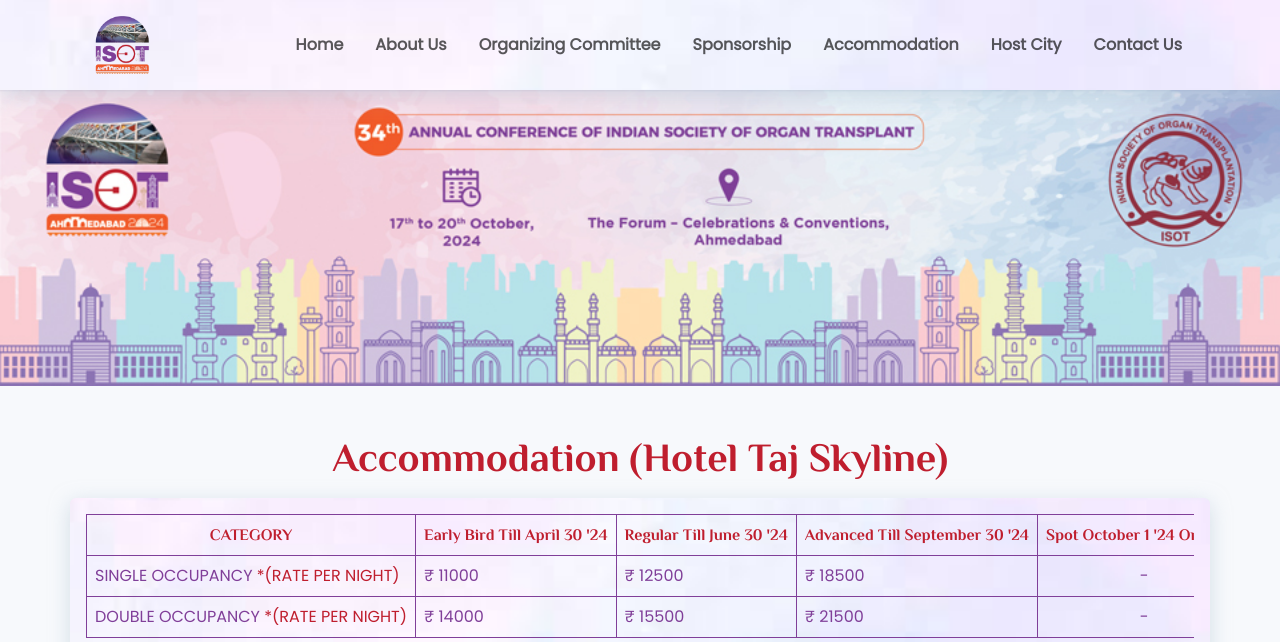
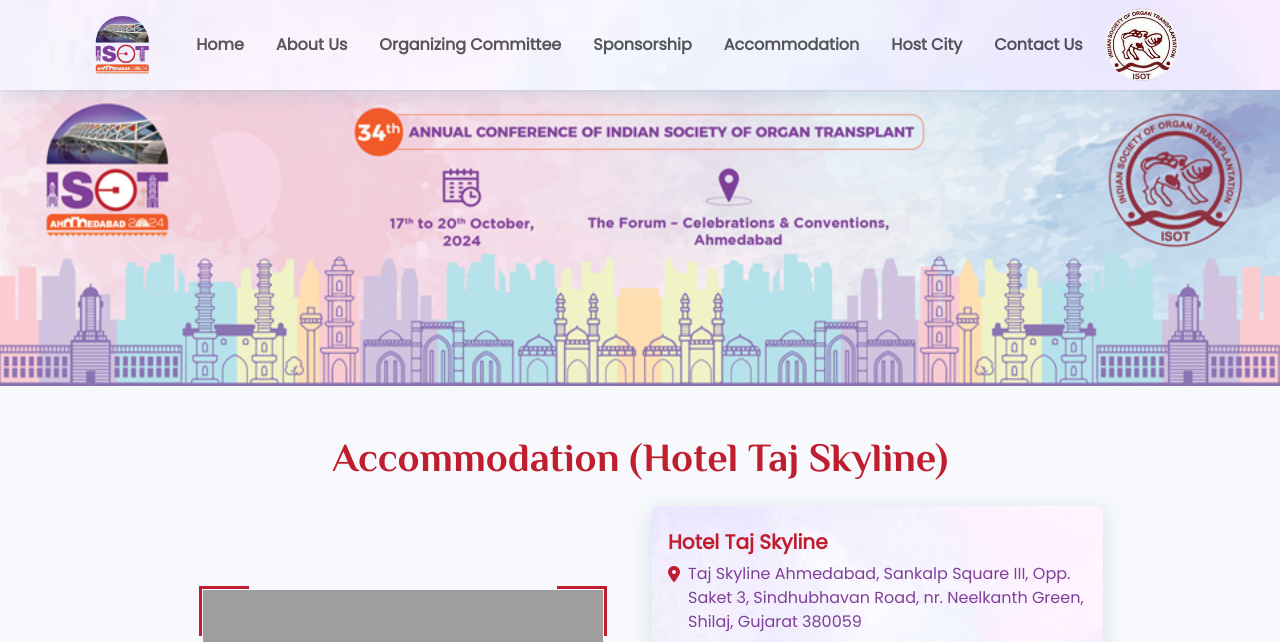
Before and after one commit to maharshi2583/isot, a PHP site: page /accommodation.php in a window 1280 px wide. Shown: the top 642 px of the page. Run offline with PHP 8.4, Linux system fonts and the light colour scheme; grey boxes are pictures that could not be loaded.

Commit message:
update website 13/4

```diff
--- a/aboutCity.php
+++ b/aboutCity.php
@@ -10,6 +10,9 @@
     <link rel="shortcut icon" href="imgs/logofavicon.jpg" type="image/x-icon">
     <link href="https://cdn.jsdelivr.net/npm/bootstrap@5.3.3/dist/css/bootstrap.min.css" rel="stylesheet"
         integrity="sha384-QWTKZyjpPEjISv5WaRU9OFeRpok6YctnYmDr5pNlyT2bRjXh0JMhjY6hW+ALEwIH" crossorigin="anonymous">
+    <link rel="stylesheet" href="https://cdnjs.cloudflare.com/ajax/libs/font-awesome/6.5.1/css/all.min.css"
+        integrity="sha512-DTOQO9RWCH3ppGqcWaEA1BIZOC6xxalwEsw9c2QQeAIftl+Vegovlnee1c9QX4TctnWMn13TZye+giMm8e2LwA=="
+        crossorigin="anonymous" referrerpolicy="no-referrer" />
     <link rel="stylesheet" href="scss/style.css">
 </head>
 
--- a/accommodation.php
+++ b/accommodation.php
@@ -11,6 +11,9 @@
     <link href="https://cdn.jsdelivr.net/npm/bootstrap@5.3.3/dist/css/bootstrap.min.css" rel="stylesheet"
         integrity="sha384-QWTKZyjpPEjISv5WaRU9OFeRpok6YctnYmDr5pNlyT2bRjXh0JMhjY6hW+ALEwIH" crossorigin="anonymous">
     <link rel="stylesheet" href="scss/style.css">
+    <link rel="stylesheet" href="https://cdnjs.cloudflare.com/ajax/libs/font-awesome/6.5.1/css/all.min.css"
+        integrity="sha512-DTOQO9RWCH3ppGqcWaEA1BIZOC6xxalwEsw9c2QQeAIftl+Vegovlnee1c9QX4TctnWMn13TZye+giMm8e2LwA=="
+        crossorigin="anonymous" referrerpolicy="no-referrer" />
 </head>
 
 <body>
@@ -21,10 +24,34 @@
     ?>
 
     <div class="container">
+        <div class="row justify-content-center my-5 align-items-center">
+            <h1 class="redtext fw-bold text-center mb-4 headingtext">Accommodation (Hotel Taj Skyline)</h1>
+            <div class="col-lg-5 d-flex justify-content-center align-items-center">
+                <div class="d-flex">
+                    <img src="https://q-xx.bstatic.com/xdata/images/hotel/max500/284736624.jpg?k=b0d30f56963afbd06434999733f60c76b05e463afe90176949a8b1dfcfe9b2af&o="
+                        class="img-fluid doctorimg" alt="">
+                </div>
+            </div>
+            <div class="col-lg-5 mt-5 mt-lg-0">
+                <div class="card px-3 py-4 border-0 customshadow customcard">
+                    <h5 class="redtext fw-bold">Hotel Taj Skyline</h5>
+                    <div class="d-flex">
+                        <i class="fa-solid fa-location-dot redtext me-2 mt-1 mb-2"></i>
+                        <p class="purpletext">Taj Skyline Ahmedabad, Sankalp Square III, Opp. Saket 3, Sindhubhavan
+                            Road, nr. Neelkanth Green, Shilaj, Gujarat 380059</p>
+                    </div>
+                    <div class="d-flex justify-content-center">
+                        <iframe
+                            src="https://www.google.com/maps/embed?pb=!1m18!1m12!1m3!1d3671.444638981689!2d72.47970237509254!3d23.04415487915864!2m3!1f0!2f0!3f0!3m2!1i1024!2i768!4f13.1!3m3!1m2!1s0x395e9b6318e8da91%3A0x864bb42461cc953f!2sTaj%20Skyline%2C%20Ahmedabad!5e0!3m2!1sen!2sin!4v1713018760637!5m2!1sen!2sin"
+                            width="400" height="300" style="border:0;" allowfullscreen="" loading="lazy"
+                            referrerpolicy="no-referrer-when-downgrade"></iframe>
+                    </div>
+                </div>
+            </div>
+        </div>
         <!-- tables -->
         <div class="row justify-content-center my-5">
             <div class="col-12">
-                <h1 class="redtext fw-bold text-center mb-3 headingtext">Accommodation (Hotel Taj Skyline)</h1>
                 <!-- large device table -->
                 <div class="row justify-content-center d-none d-md-block">
                     <div class="col-12 card border-0 customshadow customcard p-3">
@@ -39,8 +66,6 @@
                                             Till June 30 '24</th>
                                         <th>Advanced
                                             Till September 30 '24</th>
-                                        <th>Spot
-                                            October 1 '24 Onwards</th>
                                     </tr>
                                 </thead>
                                 <tbody>
@@ -51,7 +76,6 @@
                                         <td>₹ 11000</td>
                                         <td>₹ 12500</td>
                                         <td>₹ 18500</td>
-                                        <td class="text-center">-</td>
                                     </tr>
                                     <tr>
                                         <td>DOUBLE OCCUPANCY <span class="redtext">*(RATE PER
@@ -59,12 +83,15 @@
                                         <td>₹ 14000</td>
                                         <td>₹ 15500</td>
                                         <td>₹ 21500</td>
-                                        <td class="text-center">-</td>
                                     </tr>
                                 </tbody>
                             </table>
                         </div>
                         <p class="redtext mb-0 mt-2">*NOTE: Check-in Time is 14:00hrs & Check-out time is 12:00 hrs.</p>
+                        <div class="d-flex justify-content-center mt-4">
+                            <a href="https://rxregistrations.com/isot2024/" target="_blank" class="btn btn-primary"><i
+                                    class="fa-solid fa-user-plus me-2"></i>Register Now</a>
+                        </div>
                     </div>
                 </div>
                 <!-- small device table -->
@@ -95,7 +122,7 @@
                                         <tr>
                                             <td>Spot
                                                 October 1 '24 Onwards</td>
-                                            <td class="text-center">-</td>
+
                                         </tr>
                                     </tbody>
                                 </table>
@@ -126,11 +153,16 @@
                                         <tr>
                                             <td>Spot
                                                 October 1 '24 Onwards</td>
-                                            <td class="text-center">-</td>
+
                                         </tr>
                                     </tbody>
                                 </table>
                             </div>
+                        </div>
+                        <p class="redtext mb-0 mt-2">*NOTE: Check-in Time is 14:00hrs & Check-out time is 12:00 hrs.</p>
+                        <div class="d-flex justify-content-center mt-4">
+                            <a href="https://rxregistrations.com/isot2024/" target="_blank" class="btn btn-primary"><i
+                                    class="fa-solid fa-user-plus me-2"></i>Register Now</a>
                         </div>
                     </div>
                 </div>
@@ -144,10 +176,10 @@
     <!-- Bootstrap js -->
     <script src="https://cdn.jsdelivr.net/npm/@popperjs/core@2.11.8/dist/umd/popper.min.js"
         integrity="sha384-I7E8VVD/ismYTF4hNIPjVp/Zjvgyol6VFvRkX/vR+Vc4jQkC+hVqc2pM8ODewa9r" crossorigin="anonymous">
-    </script>
+        </script>
     <script src="https://cdn.jsdelivr.net/npm/bootstrap@5.3.3/dist/js/bootstrap.min.js"
         integrity="sha384-0pUGZvbkm6XF6gxjEnlmuGrJXVbNuzT9qBBavbLwCsOGabYfZo0T0to5eqruptLy" crossorigin="anonymous">
-    </script>
+        </script>
 </body>
 
 </html>
--- a/header.php
+++ b/header.php
@@ -2,12 +2,15 @@
 <nav class="navbar navbar-expand-lg bg-white customshadow customcard py-0">
     <div class="container">
         <a class="navbar-brand" href="#"><img src="imgs/logo.png" class="py-0" height="80" alt=""></a>
-        <button class="navbar-toggler" type="button" data-bs-toggle="collapse" data-bs-target="#navbarSupportedContent"
-            aria-controls="navbarSupportedContent" aria-expanded="false" aria-label="Toggle navigation">
+        <button class="navbar-toggler order-1 order-lg-0" type="button" data-bs-toggle="collapse"
+            data-bs-target="#navbarSupportedContent" aria-controls="navbarSupportedContent" aria-expanded="false"
+            aria-label="Toggle navigation">
             <span class="navbar-toggler-icon"></span>
         </button>
-        <div class="collapse navbar-collapse" id="navbarSupportedContent">
-            <ul class="navbar-nav ms-auto mb-2 mb-lg-0">
+        <a class="navbar-brand order-0 order-lg-1" href="#"><img src="imgs/sacretarial.png" class="py-0" height="80"
+                alt=""></a>
+        <div class="collapse navbar-collapse order-1 order-lg-0" id="navbarSupportedContent">
+            <ul class="navbar-nav mx-auto mb-2 mb-lg-0">
                 <li class="nav-item mx-lg-2">
                     <a class="nav-link fw-bold" href="index.php">Home</a>
                 </li>
```
Also changed, not shown: committee.php (+49 -38 lines), index.php (+14 -10 lines), imgs/arpita_ray.png (added), imgs/carousel.jpg (deleted), imgs/carousel.png (deleted).
